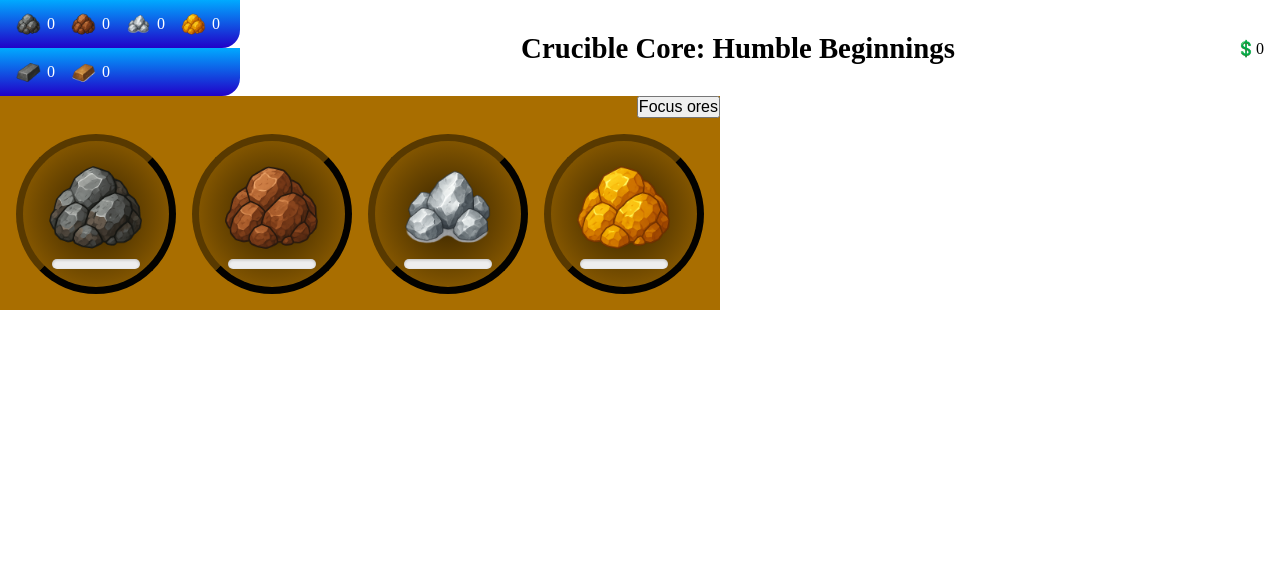
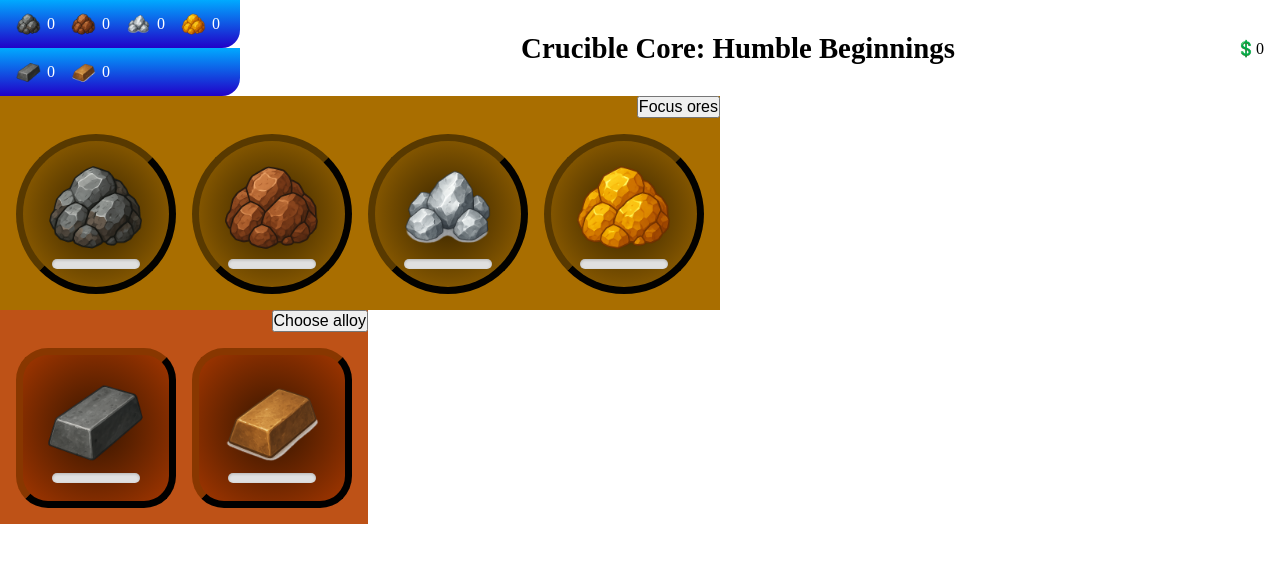
Before and after one commit to emanuelmisic/crucible-core, a React (Vite) app: page / in a window 1280 px wide. Shown: the top 562 px of the page. Built offline with nearby package versions, Linux system fonts and the light colour scheme.

Commit message:
init smelting panel

```diff
--- a/src/App.tsx
+++ b/src/App.tsx
@@ -4,6 +4,7 @@ import "@/styles.scss";
 
 import ResourcesPanel from "@/components/panels/ResourcesPanel";
 import MiningPanel from "@/components/panels/MiningPanel";
+import SmeltingPanel from "@/components/panels/SmeltingPanel";
 
 function App() {
   const [res, setRes] = useState(INITIAL_RESOURCES);
@@ -19,6 +20,7 @@ function App() {
       </div>
 	  <div className="app-body">
 		<MiningPanel ores={res.filter((r) => r.type === "ore") as GameResourceOre[]} />
+		<SmeltingPanel alloys={res.filter((r) => r.type === "alloy") as GameResourceAlloy[]} />
 	  </div>
     </>
   );
--- /dev/null
+++ b/src/components/panels/SmeltingPanel.tsx
@@ -0,0 +1,28 @@
+import ResourceTile from "@/components/ResourceTile";
+import ProgressBar from "@/components/ui/ProgressBar";
+
+interface SmeltingPanelProps {
+  alloys: GameResourceAlloy[];
+}
+
+function SmeltingPanel({ alloys }: SmeltingPanelProps) {
+  return (
+    <>
+      <div className="smelting-panel">
+        <div className="smelting-panel__header">
+          <button>Choose alloy</button>
+        </div>
+        <div className="smelting-panel__alloy-container">
+          {alloys.map((alloy) => (
+            <div key={alloy.name} className="alloy">
+              <ResourceTile resource={alloy} />
+              <ProgressBar type="smelting" currentProgress={0} maxProgress={5} />
+            </div>
+          ))}
+        </div>
+      </div>
+    </>
+  );
+}
+
+export default SmeltingPanel;
--- a/src/styles/Panels.scss
+++ b/src/styles/Panels.scss
@@ -35,10 +35,10 @@
   .mining-panel__ore-container {
     display: flex;
     gap: 1rem;
-	padding: 1rem;
+    padding: 1rem;
     .ore {
       display: flex;
-	  flex-direction: column;
+      flex-direction: column;
       justify-content: center;
       align-items: center;
       background: #342200;
@@ -64,3 +64,50 @@
     }
   }
 }
+
+.smelting-panel {
+  display: flex;
+  flex-direction: column;
+  background-color: #be5217;
+  width: fit-content;
+
+  .smelting-panel__header {
+    display: flex;
+
+    button {
+      margin-left: auto;
+    }
+  }
+
+  .smelting-panel__alloy-container {
+    display: flex;
+    gap: 1rem;
+    padding: 1rem;
+    .alloy {
+      display: flex;
+      flex-direction: column;
+      justify-content: center;
+      align-items: center;
+      background: #341500;
+      background: radial-gradient(
+        circle farthest-corner at center center,
+        #341500 0%,
+        #a23600 100%
+      );
+      background: -webkit-radial-gradient(
+        circle farthest-corner at center center,
+        #341500 0%,
+        #a23600 100%
+      );
+      background: -moz-radial-gradient(
+        circle farthest-corner at center center,
+        #341500 0%,
+        #a23600 100%
+      );
+      width: 10rem;
+      height: 10rem;
+      border: 7px outset #341500;
+      border-radius: 2rem;
+    }
+  }
+}
--- a/src/styles/ProgressBar.scss
+++ b/src/styles/ProgressBar.scss
@@ -1,7 +1,7 @@
 .progress-bar-container {
   width: 60%;
   height: 10px;
-  background-color: #eee;
+  background-color: #e0e0e0;
   border-radius: 20px;
   overflow: hidden;
   box-shadow: inset 0 1px 3px rgba(0, 0, 0, 0.2);
```
